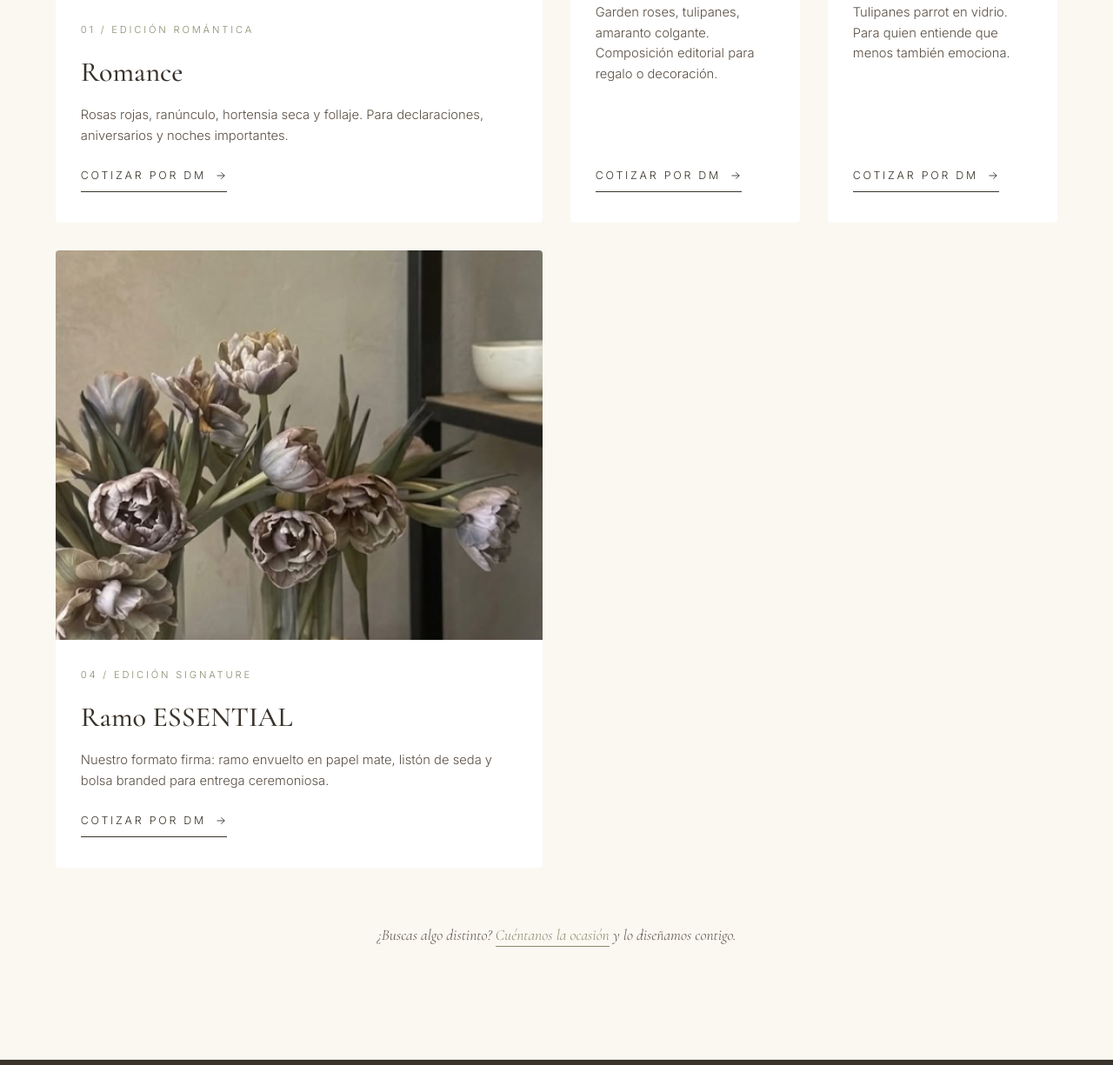
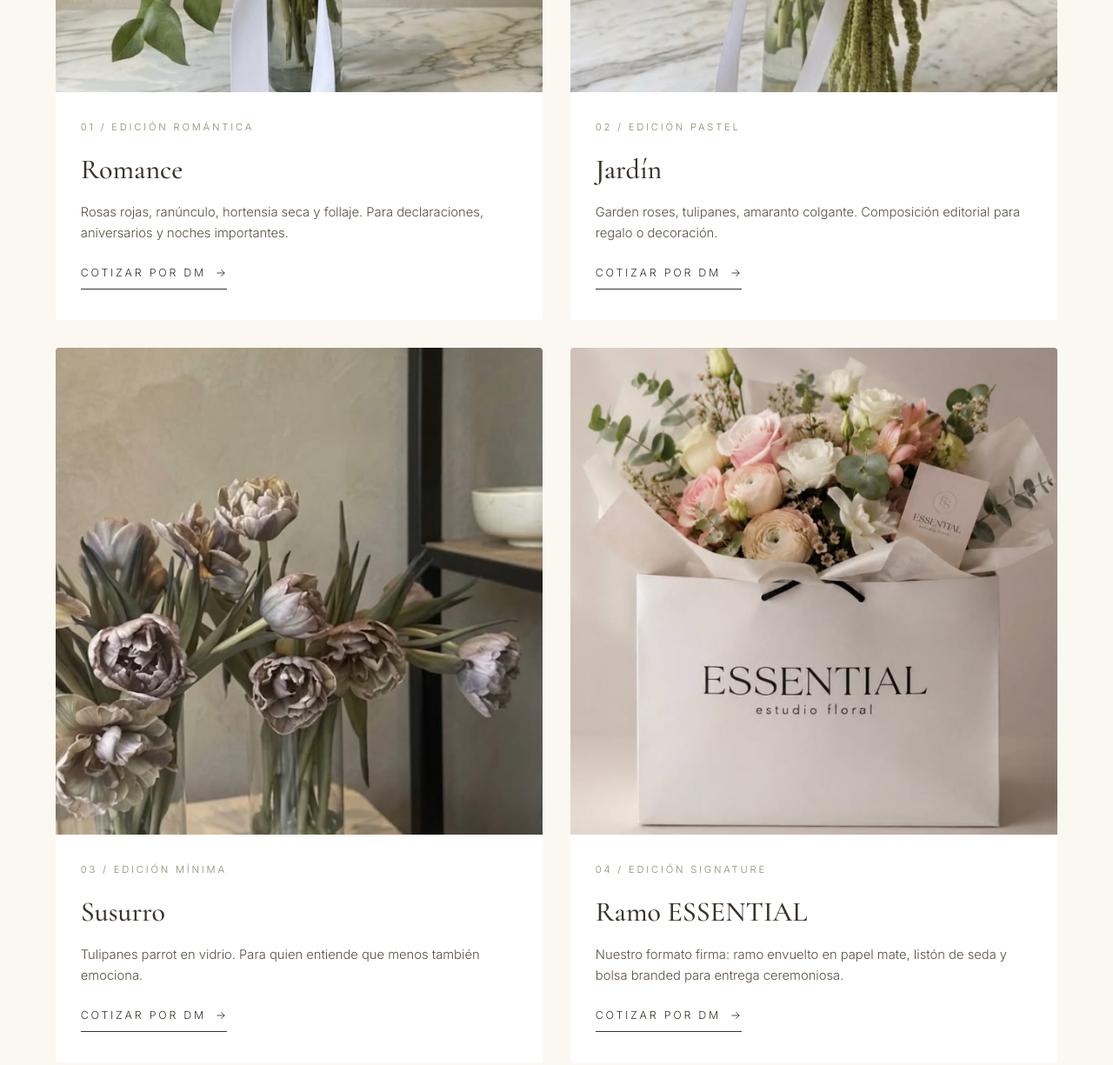
Before and after one commit to m2aq/essential_estudio_mx, a plain HTML site: page index.html in a window 1280 px wide. Shown: the part 2765-3990 px from the top of the page at 87% size. Drawn offline with nearby package versions, Linux system fonts and the light colour scheme.

Commit message:
Fix: make catalog cards uniform size in 2x2 grid

```diff
--- a/css/estilos.css
+++ b/css/estilos.css
@@ -596,28 +596,25 @@ ul{list-style:none}
 
 .cat-grid{
   display: grid;
-  grid-template-columns: repeat(4, 1fr);
+  grid-template-columns: repeat(2, 1fr);
   gap: 2rem;
 }
 .cat-item{
-  grid-column: span 1;
   display: flex; flex-direction: column;
   background: var(--blanco);
   border-radius: 4px;
   overflow: hidden;
   transition: transform .5s var(--t-suave), box-shadow .5s;
 }
-.cat-item.cat-grande{ grid-column: span 2}
 .cat-item:hover{
   transform: translateY(-6px);
   box-shadow: 0 20px 60px rgba(58,51,43,.12);
 }
 .cat-foto{
-  aspect-ratio: 4/5;
+  aspect-ratio: 1;
   overflow: hidden;
   background: var(--marfil);
 }
-.cat-grande .cat-foto{ aspect-ratio: 5/4}
 .cat-foto img{
   width: 100%; height: 100%;
   object-fit: cover;
--- a/index.html
+++ b/index.html
@@ -191,7 +191,7 @@
 
       <article class="cat-item">
         <div class="cat-foto">
-          <img src="img/4.png" alt="Tulipanes en vasos de vidrio">
+          <img src="img/2.png" alt="Tulipanes en vasos de vidrio">
         </div>
         <div class="cat-info">
           <span class="cat-tag">03 / Edición Mínima</span>
@@ -205,7 +205,7 @@
 
       <article class="cat-item cat-grande">
         <div class="cat-foto">
-          <img src="img/2.png" alt="Ramo en bolsa ESSENTIAL">
+          <img src="img/4.png" alt="Ramo en bolsa ESSENTIAL">
         </div>
         <div class="cat-info">
           <span class="cat-tag">04 / Edición Signature</span>
@@ -465,7 +465,7 @@
     <div class="footer-base">
       <span>© 2026 ESSENTIAL · estudio floral</span>
       <span>Hecho con flor, papel y tiempo.</span>
-      <span class="footer-dev">Developed by <a href="https://github.com/m2aq" target="_blank" rel="noopener" class="footer-dev-link">m2aq</a></span>
+      <span class="footer-dev">Developed by m2aq</span>
     </div>
   </footer>
 
```
